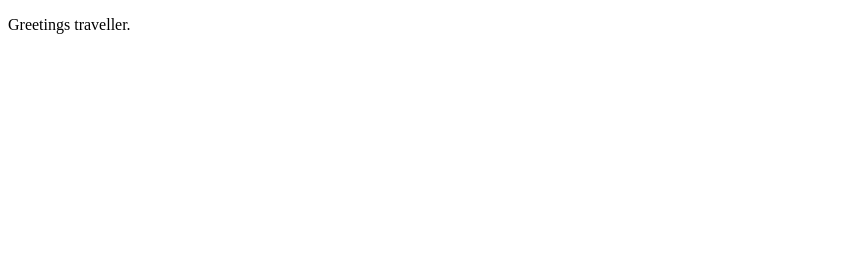
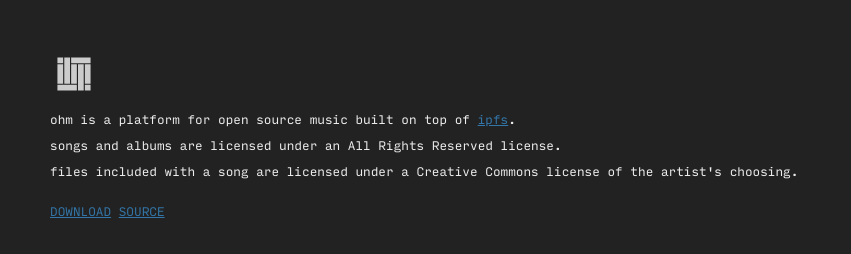
Before and after one commit to jurelik/ohm-website, a plain HTML site: page index.html in a window 1280 px wide. Shown: the whole page, without its empty margins (0-851 px from the left). Drawn offline with Linux system fonts and the light colour scheme.

Commit message:
added minimal content

```diff
--- a/index.html
+++ b/index.html
@@ -4,8 +4,15 @@
   <meta charset="UTF-8">
   <meta name="viewport" content="width=device-width, initial-scale=1.0">
   <title>ohm</title>
+  <link rel="stylesheet" href="styles.css">
 </head>
 <body>
-  <p>Greetings traveller.</p>
+  <svg version="1.2" baseProfile="tiny" xmlns="http://www.w3.org/2000/svg" width="48" height="48" viewBox="-105 -105 210 210"><path fill="#CCC" stroke="#CCC" stroke-width="10" stroke-linecap="square" d="M-67.5-37.5h0v75h15v-75h-15m30-30h0v105h15v-105h-15m30 30h15v75h-15v-75m30 0h15v105h-15v-105m30 0h15v75h-15v-75m-60-30h75v15h-75v-15m-60 120h75v15h-75v-15m120 0h0v15h15v-15h-15m-120-120h0v15h15v-15h-15"/></svg>
+  <p>ohm is a platform for open source music built on top of <a href='https://ipfs.io'>ipfs</a>.</p>
+  <p>songs and albums are licensed under an All Rights Reserved license.</p>
+  <p>files included with a song are licensed under a Creative Commons license of the artist's choosing.</p>
+  <br>
+  <a href='https://github.com/jurelik/ohm/releases'>DOWNLOAD</a>
+  <a href='https://github.com/jurelik/ohm'>SOURCE</a>
 </body>
 </html>
--- /dev/null
+++ b/styles.css
@@ -0,0 +1,31 @@
+@font-face {
+  font-family: 'Mono';
+  src: url('./assets/fonts/InputMono-Regular.ttf') format('truetype');
+  font-weight: normal;
+  font-style: normal;
+}
+
+*, *:before, *:after {
+  box-sizing: inherit;
+}
+
+html {
+  background-color: #222;
+  box-sizing: border-box;
+}
+
+body {
+  font-family: 'Mono';
+  font-size: 12px;
+  color: #eee;
+  margin: 50px;
+  background-color: #222;
+}
+
+a {
+  color: #37a;
+}
+
+a:visited {
+  color: #758
+}
```
Also changed, not shown: assets/fonts/InputMono-Regular.ttf (added).
